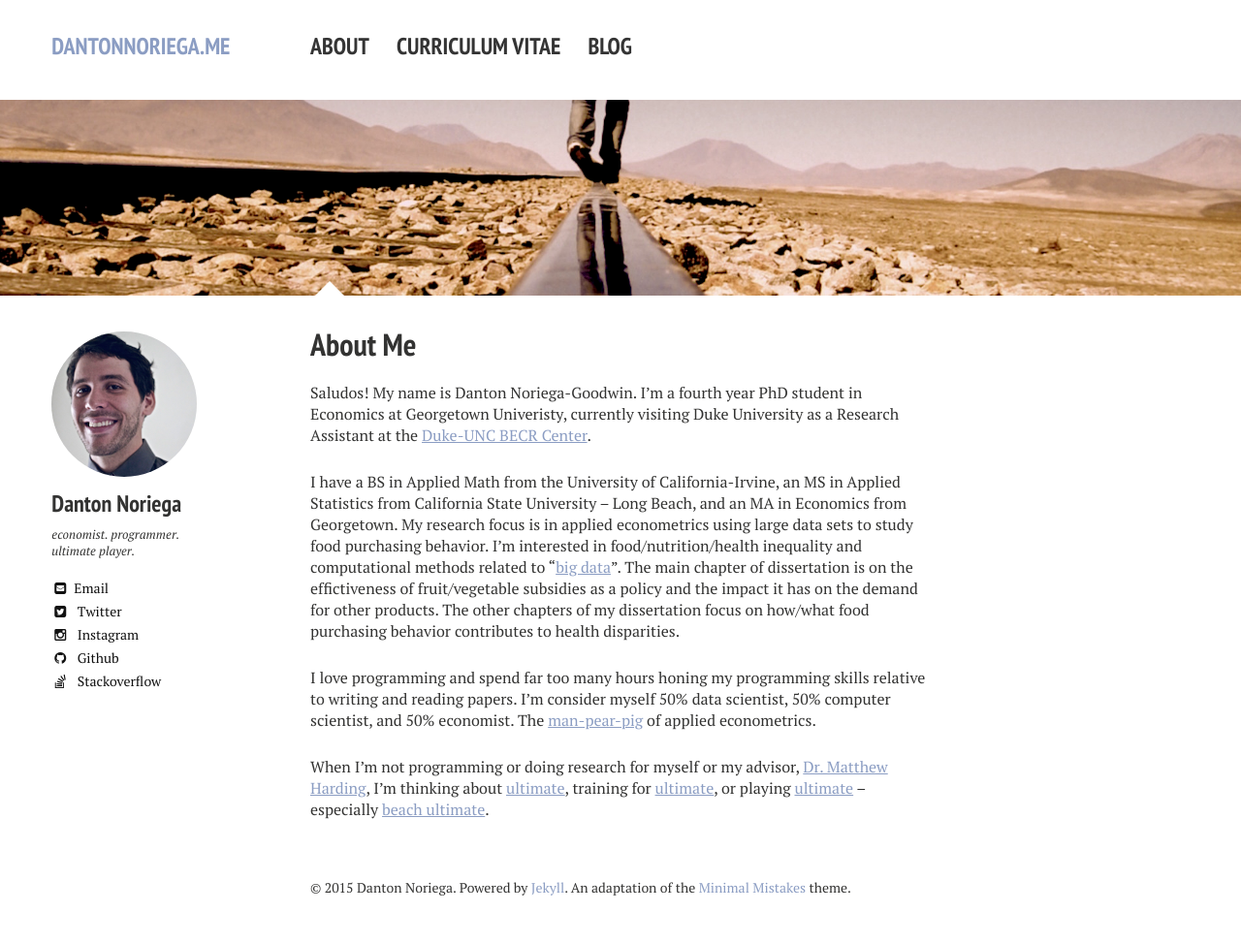
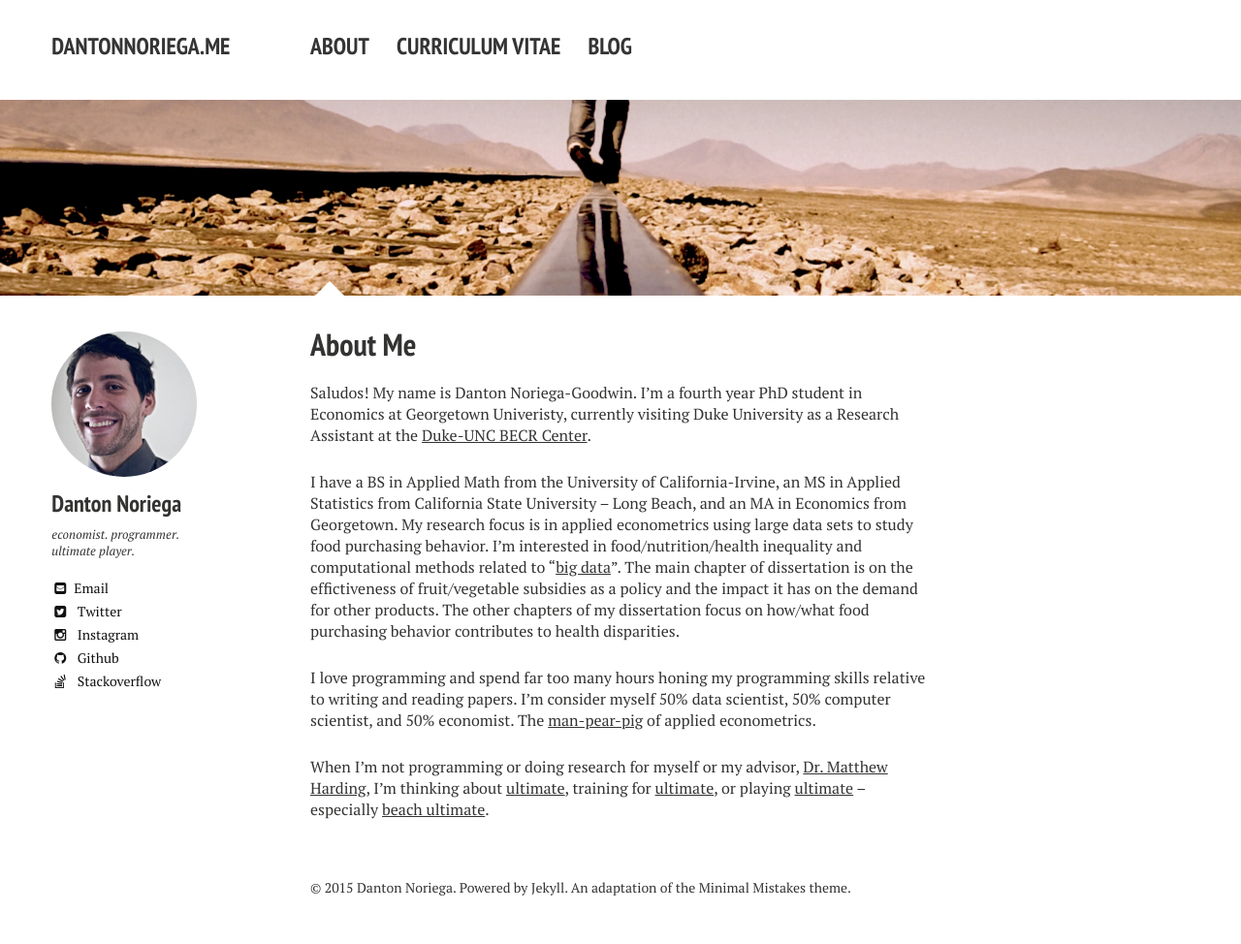
Before and after one commit to dantonnoriega/dantonnoriega.me, a Jekyll site: the page built from index.md, in a window 1280 px wide. Shown: the whole page at 97% size. Built offline with Jekyll 4.4.1, drawn with Linux system fonts in a browser that asks for light colours; Markdown is read by kramdown in place of the engine named in the settings.

Commit message:
changed back

```diff
--- a/_sass/page.scss
+++ b/_sass/page.scss
@@ -29,7 +29,6 @@ body {
 	margin-bottom: 1em;
 	float: none;
 	display: block;
-    color: #343434;
 	@include font-rem(24);
 	@media #{$small} {
 		@include grid(12,2);
@@ -84,7 +83,6 @@ body {
 			display: block;
 			padding: 10px 0;
 			decoration: none;
-            color: #343434;
 			border-bottom: 0 solid transparent;
 			@include transition(all .2s);
 			@media #{$small} {
--- a/_sass/variables.scss
+++ b/_sass/variables.scss
@@ -52,7 +52,7 @@ $vimeo-color        : #1ab7ea;
 $youtube-color      : #ff3333;
 
 /* links */
-$linkcolor 		    : #8b9dc3;
+$linkcolor 		    : #343434;
 $link-color       : $linkcolor;
 $linkcolorhover 	: darken($linkcolor, 10);
 $linkcolorvisited : lighten($linkcolorhover, 20);
```
